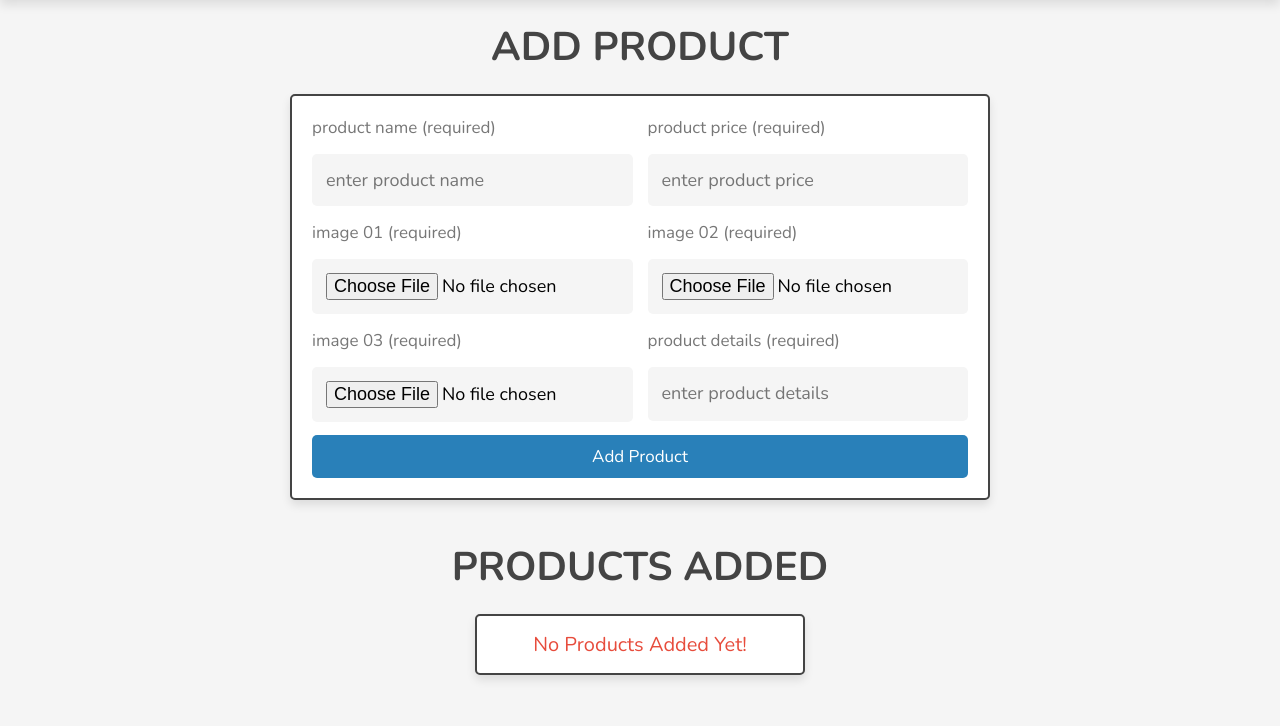
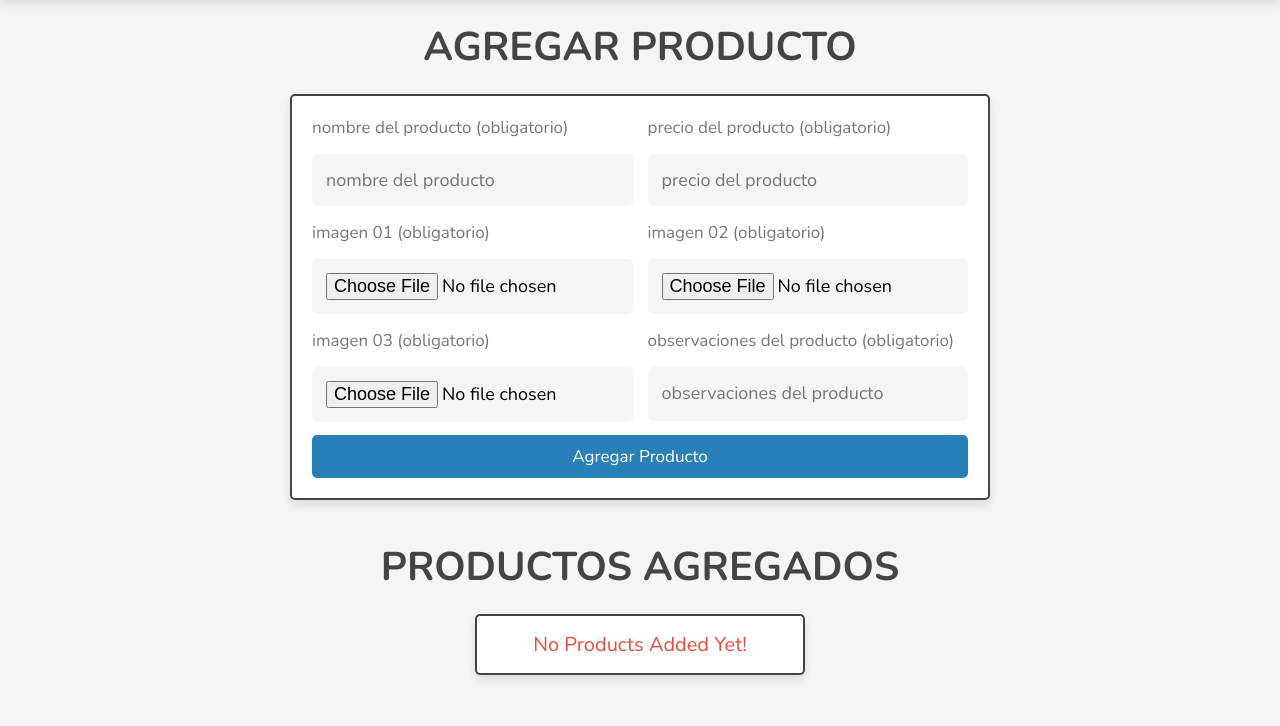
Before and after one commit to zammy-d/HappeFeet, a PHP site: page /admin/products.php in a window 1280 px wide. Shown: the part 74-800 px from the top of the page. Run offline with PHP 8.4, Linux system fonts and the light colour scheme; a user stored in the database is signed in; data comes from the database, SQL or seed files in the repository; data that the repository does not hold is empty; some libraries are stand-ins or nearby versions.

Commit message:
Se finaliza panel de agregar producto

```diff
--- a/admin/dashboard.php
+++ b/admin/dashboard.php
@@ -125,7 +125,7 @@ if(!isset($admin_id)){
          ?>
          <h3><?= $number_of_messages; ?></h3>
          <p>mensajes nuevos</p>
-         <a href="messagess.php" class="btn">ver mensajes</a>
+         <a href="messages.php" class="btn">ver mensajes</a>
       </div>
 
    </div>
--- a/admin/products.php
+++ b/admin/products.php
@@ -103,44 +103,44 @@ if(isset($_GET['delete'])){
 
 <section class="add-products">
 
-   <h1 class="heading">add product</h1>
+   <h1 class="heading">agregar producto</h1>
 
    <form action="" method="post" enctype="multipart/form-data">
       <div class="flex">
          <div class="inputBox">
-            <span>product name (required)</span>
-            <input type="text" class="box" required maxlength="100" placeholder="enter product name" name="name">
+            <span>nombre del producto (obligatorio)</span>
+            <input type="text" class="box" required maxlength="100" placeholder="nombre del producto" name="name">
          </div>
          <div class="inputBox">
-            <span>product price (required)</span>
-            <input type="number" min="0" class="box" required max="9999999999" placeholder="enter product price" onkeypress="if(this.value.length == 10) return false;" name="price">
+            <span>precio del producto (obligatorio)</span>
+            <input type="number" min="0" class="box" required max="9999999999" placeholder="precio del producto" onkeypress="if(this.value.length == 10) return false;" name="price">
          </div>
         <div class="inputBox">
-            <span>image 01 (required)</span>
+            <span>imagen 01 (obligatorio)</span>
             <input type="file" name="image_01" accept="image/jpg, image/jpeg, image/png, image/webp" class="box" required>
         </div>
         <div class="inputBox">
-            <span>image 02 (required)</span>
+            <span>imagen 02 (obligatorio)</span>
             <input type="file" name="image_02" accept="image/jpg, image/jpeg, image/png, image/webp" class="box" required>
         </div>
         <div class="inputBox">
-            <span>image 03 (required)</span>
+            <span>imagen 03 (obligatorio)</span>
             <input type="file" name="image_03" accept="image/jpg, image/jpeg, image/png, image/webp" class="box" required>
         </div>
          <div class="inputBox">
-            <span>product details (required)</span>
-            <textarea name="details" placeholder="enter product details" class="box" required maxlength="500" cols="30" rows="10"></textarea>
+            <span>observaciones del producto (obligatorio)</span>
+            <textarea name="details" placeholder="observaciones del producto  " class="box" required maxlength="500" cols="30" rows="10"></textarea>
          </div>
       </div>
 
-      <input type="submit" value="add product" class="btn" name="add_product">
+      <input type="submit" value="agregar producto" class="btn" name="add_product">
    </form>
 
 </section>
 
 <section class="show-products">
 
-   <h1 class="heading">products added</h1>
+   <h1 class="heading">productos agregados</h1>
 
    <div class="box-container">
 
@@ -152,12 +152,12 @@ if(isset($_GET['delete'])){
    ?>
    <div class="box">
       <img src="../uploaded_img/<?= $fetch_products['image_01']; ?>" alt="">
-      <div class="name"><?= $fetch_products['name']; ?></div>
-      <div class="price">$<span><?= $fetch_products['price']; ?></span>/-</div>
-      <div class="details"><span><?= $fetch_products['details']; ?></span></div>
+      <div class="nombre"><?= $fetch_products['name']; ?></div>
+      <div class="precio">$<span><?= $fetch_products['price']; ?></span>/-</div>
+      <div class="dettalles"><span><?= $fetch_products['details']; ?></span></div>
       <div class="flex-btn">
-         <a href="update_product.php?update=<?= $fetch_products['id']; ?>" class="option-btn">update</a>
-         <a href="products.php?delete=<?= $fetch_products['id']; ?>" class="delete-btn" onclick="return confirm('delete this product?');">delete</a>
+         <a href="update_product.php?update=<?= $fetch_products['id']; ?>" class="option-btn">actualizar</a>
+         <a href="products.php?delete=<?= $fetch_products['id']; ?>" class="delete-btn" onclick="return confirm('delete this product?');">eliminar</a>
       </div>
    </div>
    <?php
```
